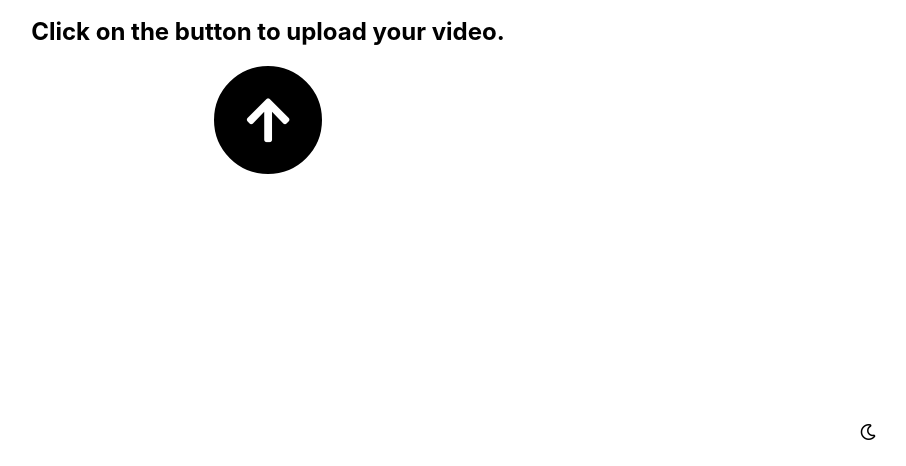
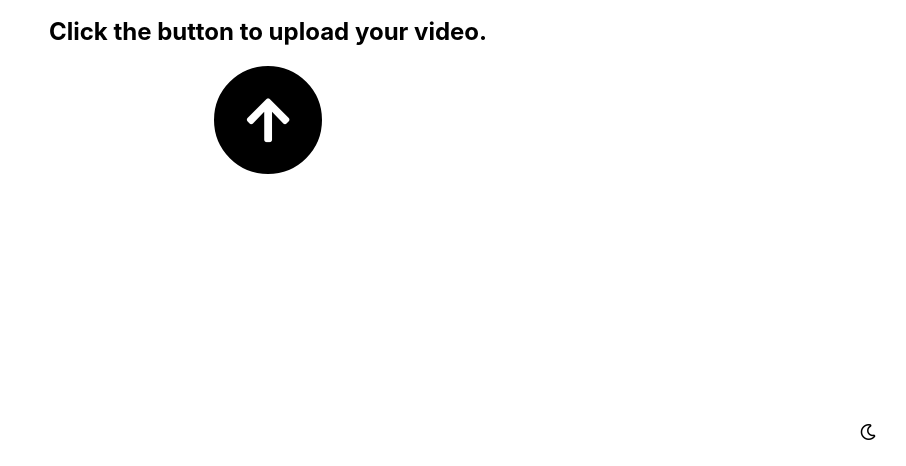
Before and after one commit to gabrielecanepa/muse, a plain HTML site: page index.html in a window 1280 px wide. Shown: the part 334-800 px from the top of the page, without its empty margins (372-1278 px from the left). Drawn offline with Linux system fonts and the light colour scheme.

Commit message:
Update index.html

```diff
--- a/index.html
+++ b/index.html
@@ -1 +1 @@
-<!doctype html> <html lang=en> <head> <meta http-equiv=X-UA-Compatible content="IE=edge"> <meta name=viewport content="width=device-width,initial-scale=1,shrink-to-fit=no"> <meta charset=UTF-8> <title>muse.ai Design Challenge</title> <link rel=stylesheet href=https://use.fontawesome.com/releases/v5.7.0/css/all.css> <meta name="description" content="Design challenge for muse.ai"><link rel="shortcut icon" href="favicon.ico"></head> <body> <div class=wrapper> <h1>Welcome!</h1> <h2>Click on the button to upload your video.</h2> <div class=file-upload> <input type=file accept=video/*> <i class="fa fa-arrow-up"></i> </div> </div> <div class="dark-toggle switch-color"> <i class="far fa-moon"></i> </div> <script type="text/javascript" src="bundle.js"></script></body> </html>
+<!doctype html> <html lang=en> <head> <meta http-equiv=X-UA-Compatible content="IE=edge"> <meta name=viewport content="width=device-width,initial-scale=1,shrink-to-fit=no"> <meta charset=UTF-8> <title>Muse Design Concept</title> <link rel=stylesheet href=https://use.fontawesome.com/releases/v5.7.0/css/all.css> <meta name="description" content="Design challenge for muse.ai"><link rel="shortcut icon" href="favicon.ico"></head> <body> <div class=wrapper> <h1>Welcome!</h1> <h2>Click the button to upload your video.</h2> <div class=file-upload> <input type=file accept=video/*> <i class="fa fa-arrow-up"></i> </div> </div> <div class="dark-toggle switch-color"> <i class="far fa-moon"></i> </div> <script type="text/javascript" src="bundle.js"></script></body> </html>
```
